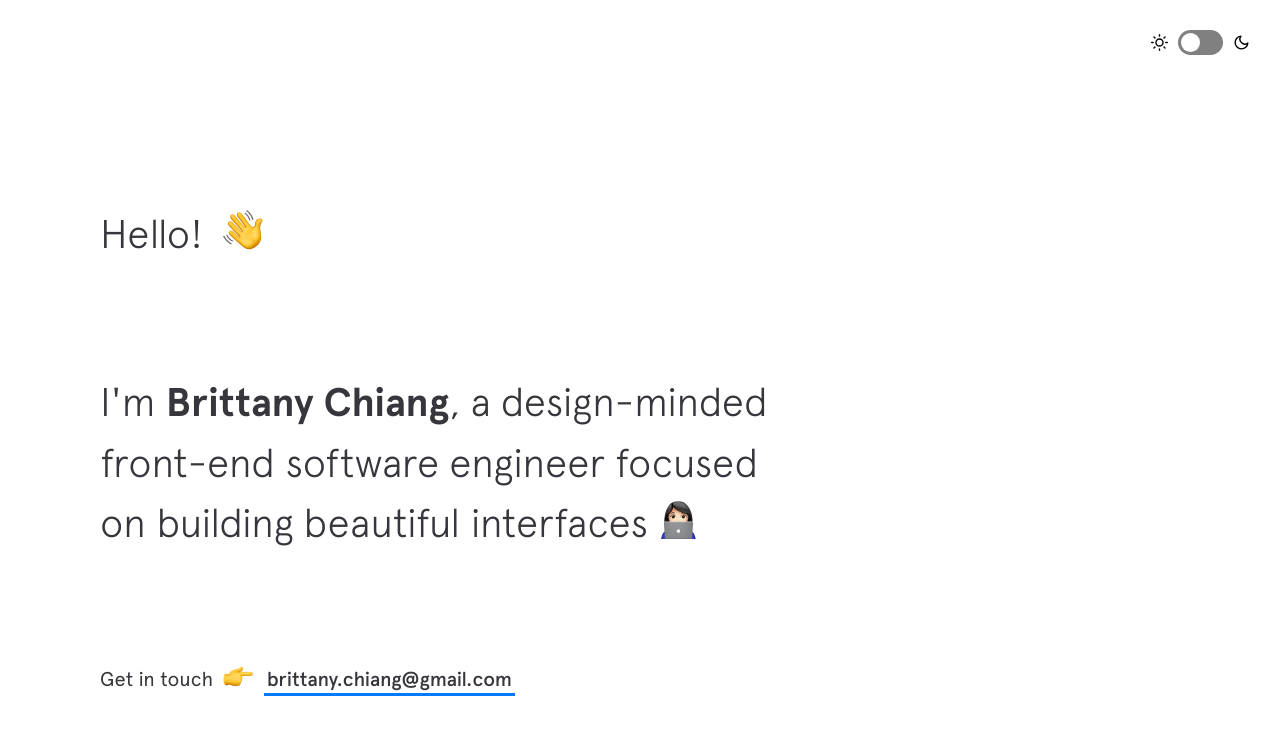
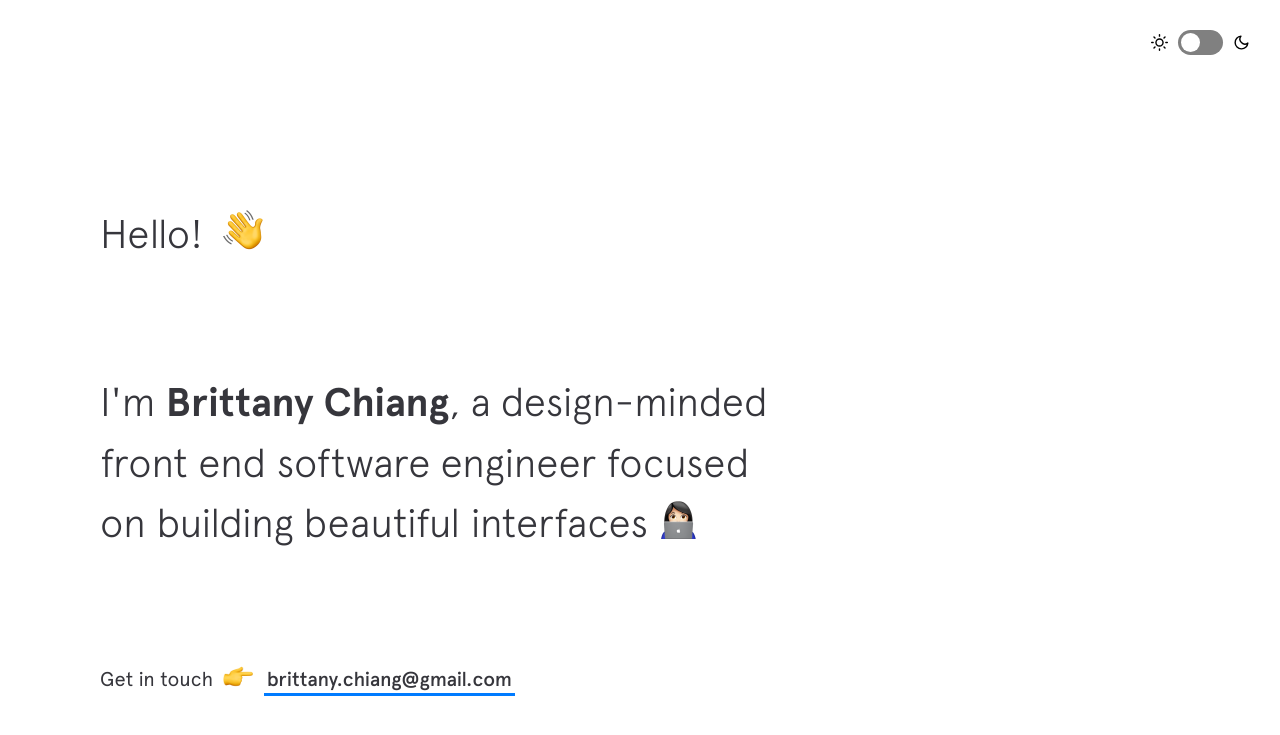
Before and after one commit to bchiang7/v3, a Jekyll site: the page built from index.html, in a window 1280 px wide and 900 px high. Shown: the top 735 px of the window. Built offline with Jekyll 4.4.1, drawn with Linux system fonts in a browser that asks for light colours; nearby versions of some CDN libraries.

Commit message:
no hyphen in front end

```diff
--- a/_includes/intro.html
+++ b/_includes/intro.html
@@ -1,6 +1,6 @@
 <section id="intro">
   <div class="hello">Hello! <span class="emoji wave"></span></div>
-  <div class="tagline">I'm <span class="name">Brittany Chiang</span>, a design-minded front-end software engineer focused on building beautiful interfaces <span class="emoji technologist"></span></div>
+  <div class="tagline">I'm <span class="name">Brittany Chiang</span>, a design-minded front end software engineer focused on building beautiful interfaces <span class="emoji technologist"></span></div>
   <div class="contact">
     <span>Get in touch </span>
     <span class="emoji pointer"></span>
```
